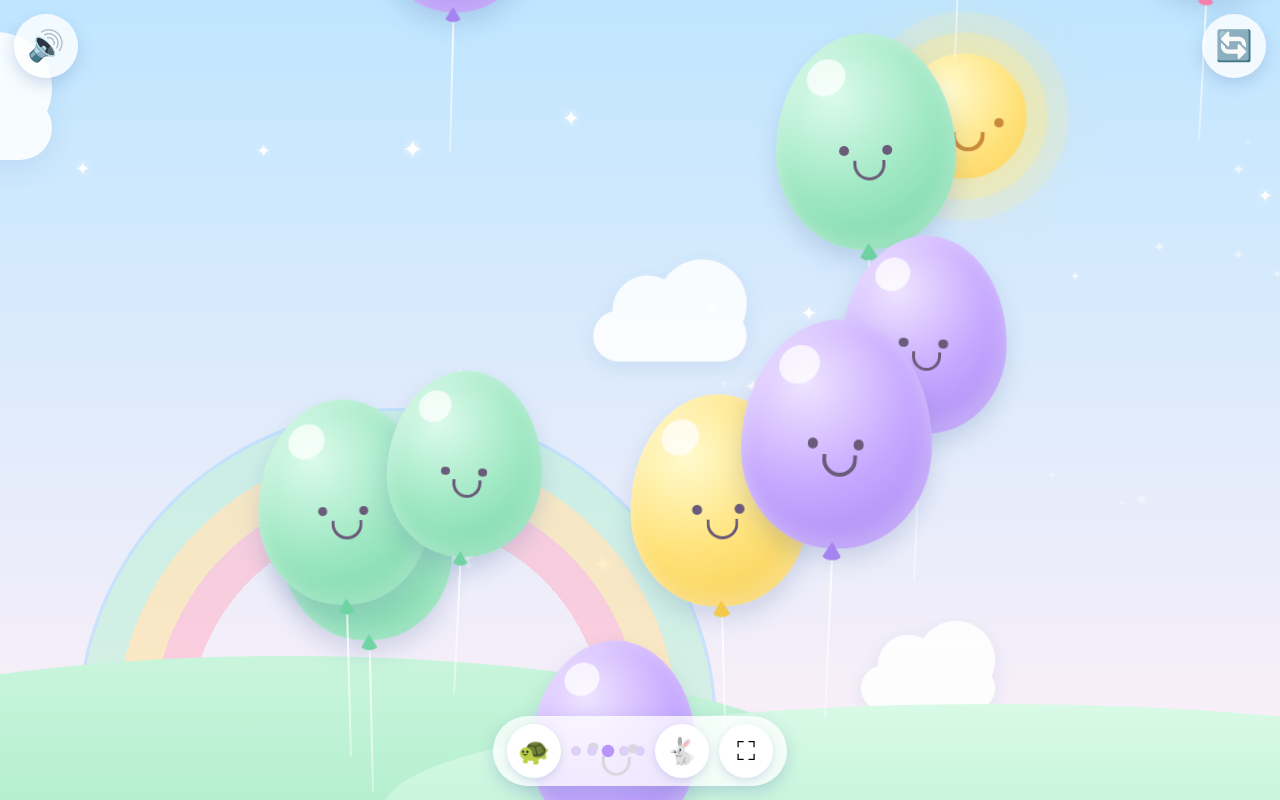
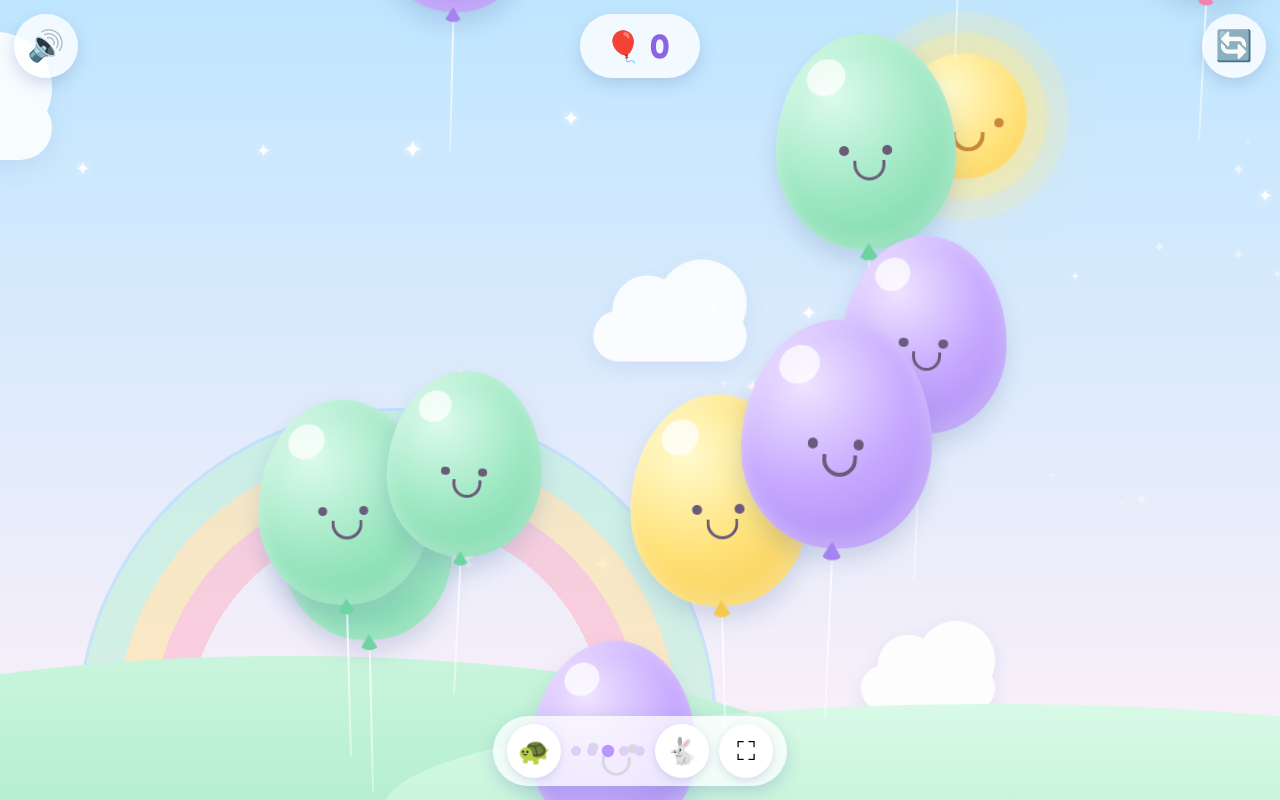
Before and after one commit to mhkbgd/pienipeli, a plain HTML site: page games/baby-pop/index.html in a window 1280 px wide. Both pictures are taken after a click on the button "Restart". Drawn offline with Linux system fonts and the light colour scheme.

Commit message:
add counter to the ballo pop game

```diff
--- a/games/baby-pop/index.html
+++ b/games/baby-pop/index.html
@@ -45,6 +45,11 @@
   <button id="muteBtn" class="round-btn left" aria-label="Mute sound" title="Sound on/off">🔊</button>
   <button id="restartBtn" class="round-btn right" aria-label="Restart" title="Restart">🔄</button>
 
+  <!-- Pop counter (top centre) -->
+  <div class="counter" id="counter" role="status" aria-label="Balloons popped: 0">
+    <span class="counter-icon" aria-hidden="true">🎈</span><span id="count" aria-hidden="true">0</span>
+  </div>
+
   <!-- Bottom control pill: speed + full screen -->
   <div class="controls">
     <button id="slowBtn" class="round-btn" aria-label="Slower" title="Slower">🐢</button>
--- a/games/baby-pop/script.js
+++ b/games/baby-pop/script.js
@@ -12,6 +12,7 @@
   const muteBtn = $('muteBtn'), restartBtn = $('restartBtn');
   const slowBtn = $('slowBtn'), fastBtn = $('fastBtn'), fsBtn = $('fsBtn');
   const dots = [...$('dots').children];
+  const counterEl = $('counter'), countEl = $('count');
 
   // Soft pastel palettes: [highlight, main, shade]
   const PALETTES = [
@@ -111,6 +112,18 @@
     chime.stop(t + 0.4);
   }
 
+  // ---------- Pop counter ----------
+  let popCount = 0;
+  function showCount(bump) {
+    countEl.textContent = popCount;
+    counterEl.setAttribute('aria-label', 'Balloons popped: ' + popCount);
+    if (bump) { // restart the little "boing" animation on every pop
+      counterEl.classList.remove('bump');
+      void counterEl.offsetWidth;
+      counterEl.classList.add('bump');
+    }
+  }
+
   // ---------- Balloons ----------
   function spawnBalloon(startMidFlight = false) {
     const base = Math.max(90, Math.min(170, Math.min(innerWidth, innerHeight) * 0.22));
@@ -154,6 +167,9 @@
 
     wrap.classList.add('popped');
     setTimeout(() => wrap.remove(), 320);
+
+    popCount++;
+    showCount(true);
 
     playPop(noteIdx);
     if (navigator.vibrate) navigator.vibrate(15);
@@ -273,7 +289,11 @@
   }
   press(muteBtn, () => { muted = !muted; store.set('muted', muted); showMute(); if (!muted) playPop(); });
 
-  press(restartBtn, () => { stage.innerHTML = ''; fx.innerHTML = ''; fillBalloons(true); });
+  press(restartBtn, () => {
+    stage.innerHTML = ''; fx.innerHTML = '';
+    popCount = 0; showCount(false);
+    fillBalloons(true);
+  });
 
   press(slowBtn, () => setSpeed(speedIdx - 1));
   press(fastBtn, () => setSpeed(speedIdx + 1));
--- a/games/baby-pop/style.css
+++ b/games/baby-pop/style.css
@@ -269,3 +269,27 @@ html, body {
 .dots i { width: 10px; height: 10px; border-radius: 50%; background: #dcd0f7; transition: background .2s, transform .2s; }
 .dots i.on { background: #b995ff; transform: scale(1.25); }
 .round-btn[hidden] { display: none; }
+
+/* Pop counter: top centre, taps pass straight through to balloons */
+.counter {
+  position: fixed; left: 50%; top: max(14px, env(safe-area-inset-top));
+  transform: translateX(-50%);
+  z-index: 10; pointer-events: none;
+  display: flex; align-items: center; gap: 8px;
+  height: 64px; min-width: 120px; padding: 0 22px 0 16px;
+  justify-content: center;
+  border-radius: 40px;
+  background: rgba(255, 255, 255, .8);
+  box-shadow: 0 6px 16px rgba(110, 140, 190, .3);
+  font-family: var(--font); font-weight: 600; font-size: 34px; line-height: 1;
+  color: #8a63e6;
+  font-variant-numeric: tabular-nums;
+}
+.counter-icon { font-size: 30px; }
+.counter.bump { animation: bump .35s ease-out; }
+@keyframes bump {
+  0%   { transform: translateX(-50%) scale(1); }
+  40%  { transform: translateX(-50%) scale(1.18); }
+  100% { transform: translateX(-50%) scale(1); }
+}
+@media (prefers-reduced-motion: reduce) { .counter.bump { animation: none; } }
```
